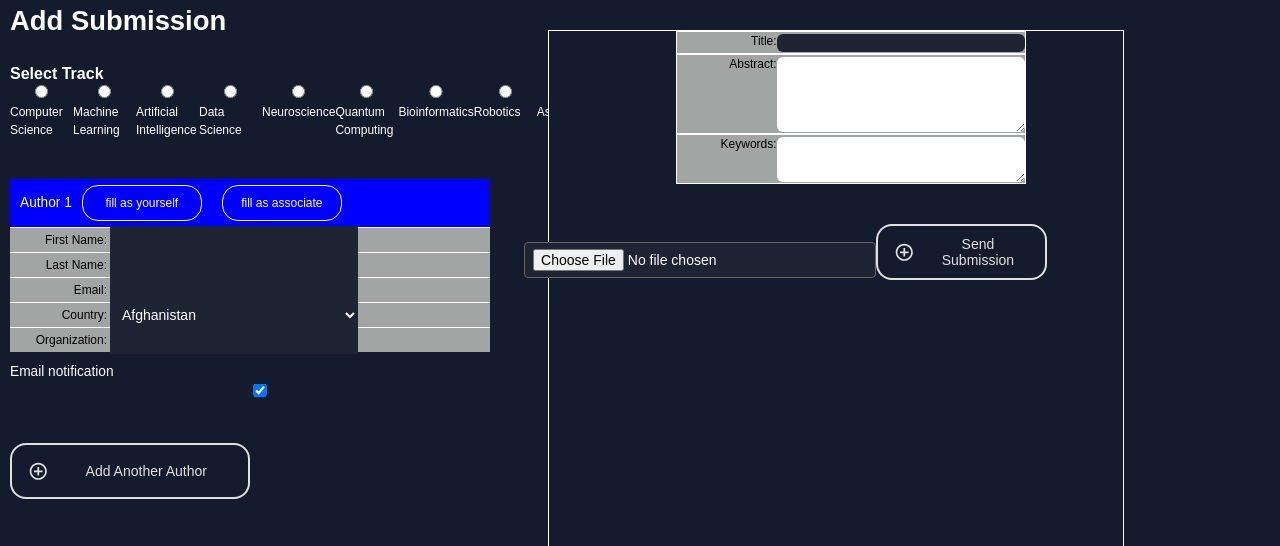
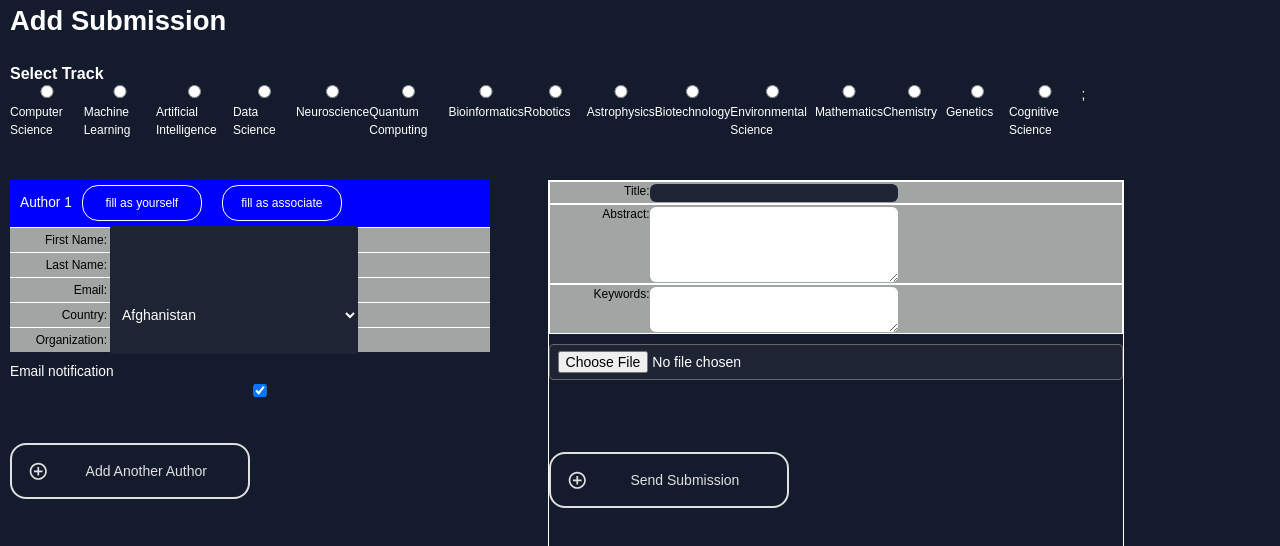
Before and after one commit to conferencer-bilkent/conferencer, a React (Vite) app in the folder frontend/: page /addSubmission in a window 1280 px wide. Shown: the top 546 px of the page. Built offline with nearby package versions, Linux system fonts and the light colour scheme.

Commit message:
some fixes

```diff
--- a/frontend/src/components/Pages/AddSubmissions/components/homePage/addSubmission/addSubmission.css
+++ b/frontend/src/components/Pages/AddSubmissions/components/homePage/addSubmission/addSubmission.css
@@ -20,25 +20,26 @@
 }
 
 .submissionDetailContainer {
-    margin: 30px 0 0 0;
+    margin: 180px 0 0 0;
     width: 45vw;
     display: flex;
     flex-direction: column;
-    align-items:center;
+    align-items:st;
     justify-content: start;
     border: 1px solid #ffffff;
 }
 
 .lastButtons {
     display: flex;
-    flex-direction: row;
-    margin-top: 40px;
+    flex-direction: column;
+    margin-top: 0px;
+    gap: 0px;
     align-items: flex-start;
-    transform: translateX(-50px);
 }
 
 .lastButtons input {
-    margin-top: 18px;
+    margin-top: 10px;
+    margin-bottom: 72px;
 }
 
 @media screen and (max-width: 888px) {
--- a/frontend/src/components/Pages/AddSubmissions/components/homePage/addSubmission/selectTrack/selectTrackPage.css
+++ b/frontend/src/components/Pages/AddSubmissions/components/homePage/addSubmission/selectTrack/selectTrackPage.css
@@ -1,10 +1,12 @@
 .radioSelectTrack {
     display: flex;
     flex-direction: row;
-    overflow-x: auto;
+    overflow-x: visible;
     overflow-y: hidden;
     scrollbar-width:thin;
-    width: 100%;
+    width: 200%;
+    position: relative;
+    z-index: 10;
 }
 
 .radioSelectTrack label {
--- a/frontend/src/components/Pages/AddSubmissions/components/homePage/addSubmission/submissionTexts/submissonTexts.css
+++ b/frontend/src/components/Pages/AddSubmissions/components/homePage/addSubmission/submissionTexts/submissonTexts.css
@@ -2,7 +2,7 @@
     display: flex;
     flex-direction: column;
     margin-top: 0px;
-    margin-left: 30px;
+    margin-left: 0px;
 }
 
 .titleContainer {
```
